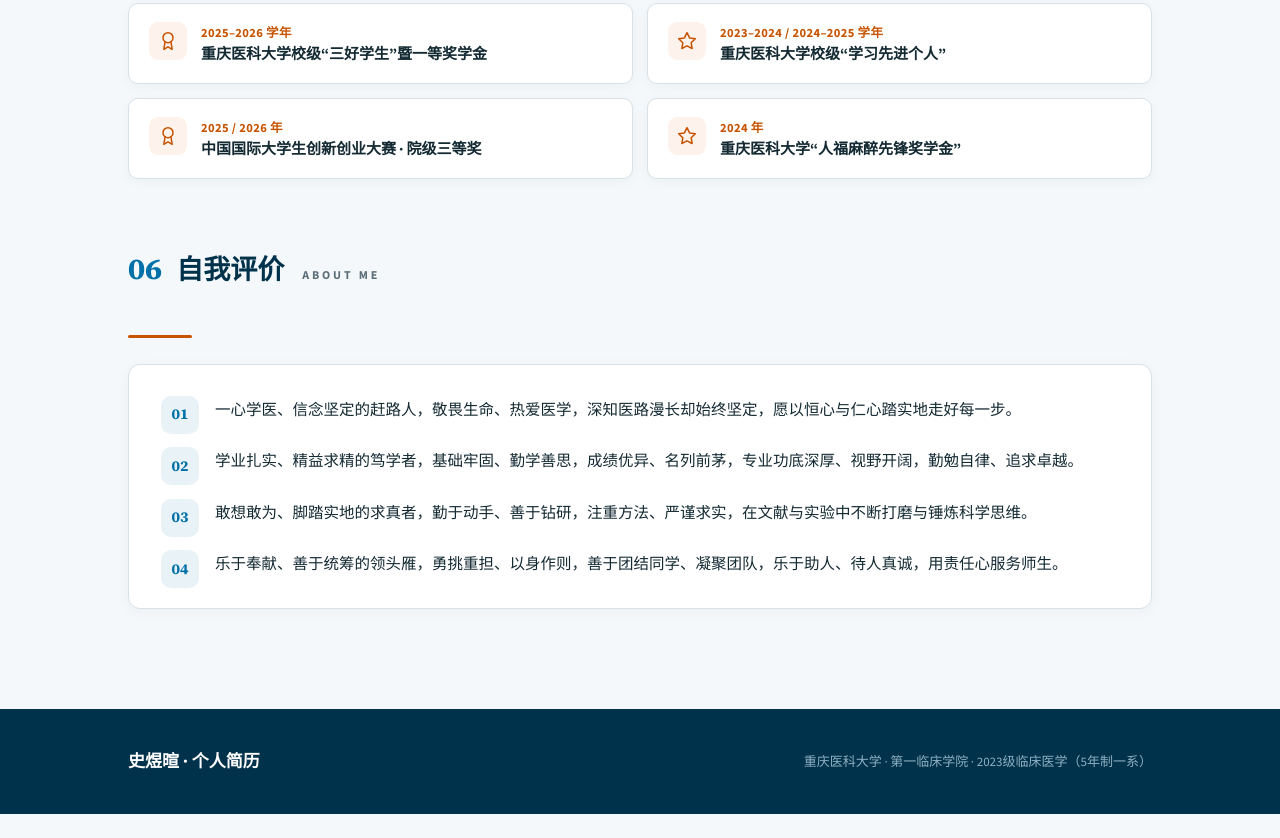
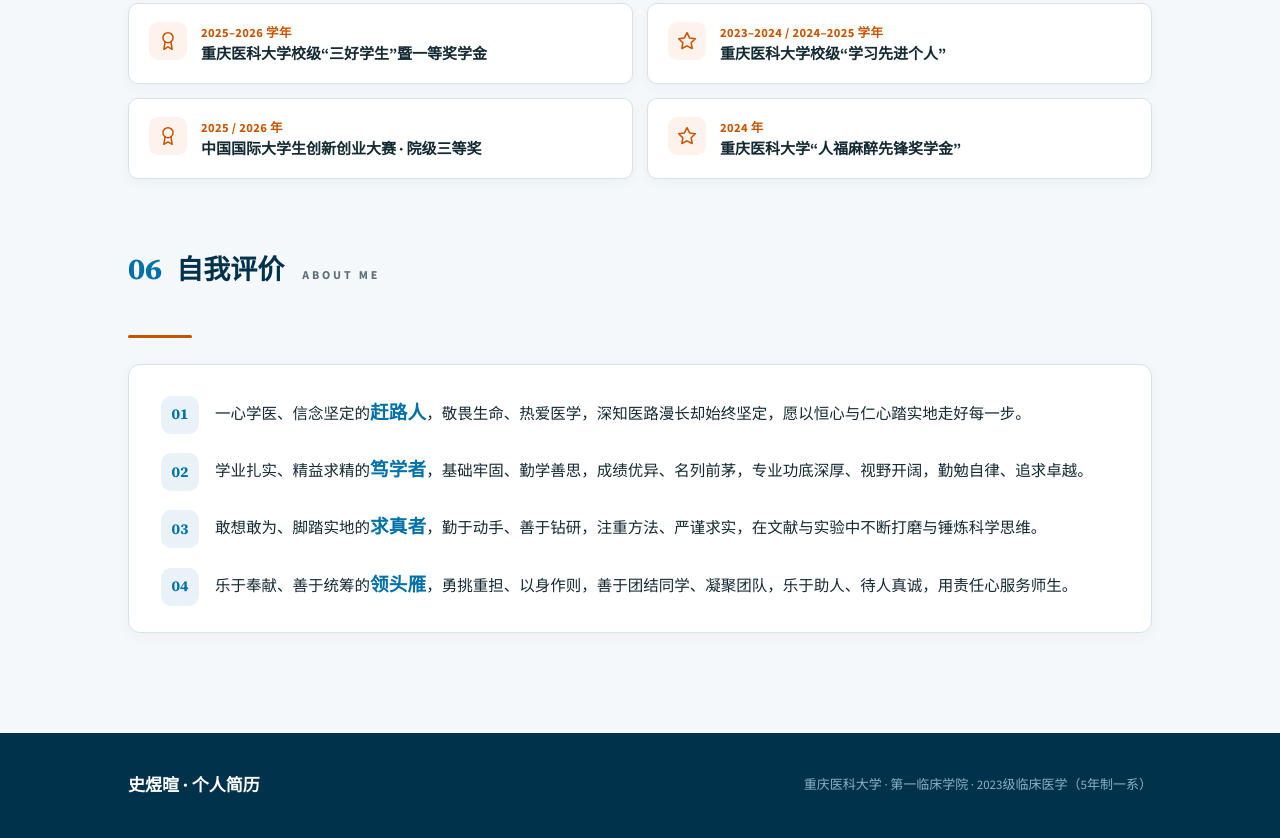
Before and after one commit to YuxuanShi35/YuxuanShi35.github.io, a plain HTML site: page index.html in a window 1280 px wide. Shown: the part 3084-3922 px from the top of the page. Before the commit the page ends 3898 px from the top, so only its background shows below. Drawn offline with nearby package versions, Linux system fonts and the light colour scheme.

Commit message:
自我评价：衬线字体 + 三字主体词高亮放大

```diff
--- a/index.html
+++ b/index.html
@@ -262,7 +262,10 @@
   }
   .about-card p{
     position:relative; padding-left:54px; margin:0 0 22px; font-size:15.5px;
-    color:var(--ink); line-height:1.9; text-align:justify;
+    color:var(--ink); line-height:1.9; text-align:justify; font-family:var(--serif);
+  }
+  .about-card .kw{
+    color:var(--blue); font-weight:700; font-size:1.2em; letter-spacing:.01em;
   }
   .about-card p:last-child{ margin-bottom:0; }
   .about-card .p-num{
@@ -581,10 +584,10 @@
     </div>
     <div class="sec-rule"></div>
     <div class="about-card">
-      <p><span class="p-num">01</span>一心学医、信念坚定的赶路人，敬畏生命、热爱医学，深知医路漫长却始终坚定，愿以恒心与仁心踏实地走好每一步。</p>
-      <p><span class="p-num">02</span>学业扎实、精益求精的笃学者，基础牢固、勤学善思，成绩优异、名列前茅，专业功底深厚、视野开阔，勤勉自律、追求卓越。</p>
-      <p><span class="p-num">03</span>敢想敢为、脚踏实地的求真者，勤于动手、善于钻研，注重方法、严谨求实，在文献与实验中不断打磨与锤炼科学思维。</p>
-      <p><span class="p-num">04</span>乐于奉献、善于统筹的领头雁，勇挑重担、以身作则，善于团结同学、凝聚团队，乐于助人、待人真诚，用责任心服务师生。</p>
+      <p><span class="p-num">01</span>一心学医、信念坚定的<span class="kw">赶路人</span>，敬畏生命、热爱医学，深知医路漫长却始终坚定，愿以恒心与仁心踏实地走好每一步。</p>
+      <p><span class="p-num">02</span>学业扎实、精益求精的<span class="kw">笃学者</span>，基础牢固、勤学善思，成绩优异、名列前茅，专业功底深厚、视野开阔，勤勉自律、追求卓越。</p>
+      <p><span class="p-num">03</span>敢想敢为、脚踏实地的<span class="kw">求真者</span>，勤于动手、善于钻研，注重方法、严谨求实，在文献与实验中不断打磨与锤炼科学思维。</p>
+      <p><span class="p-num">04</span>乐于奉献、善于统筹的<span class="kw">领头雁</span>，勇挑重担、以身作则，善于团结同学、凝聚团队，乐于助人、待人真诚，用责任心服务师生。</p>
     </div>
   </section>
 
```
